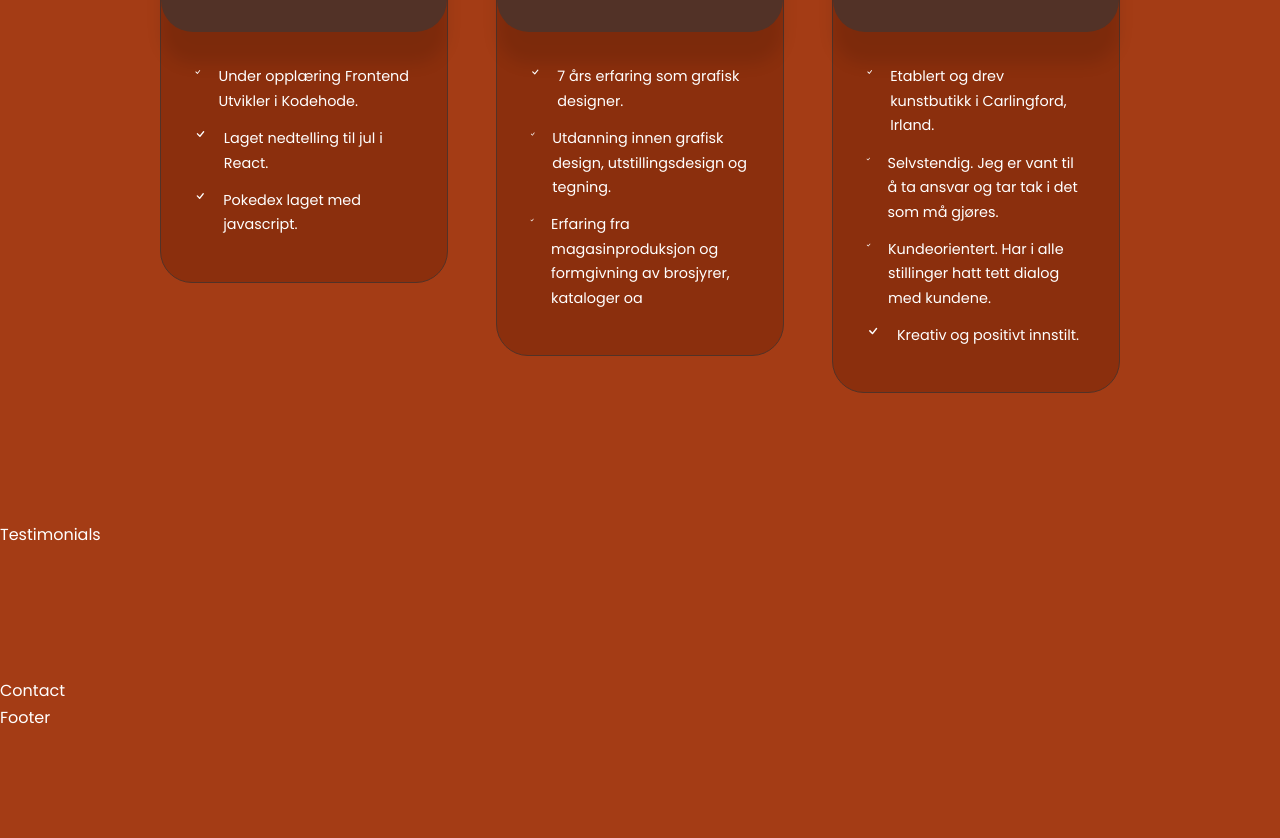
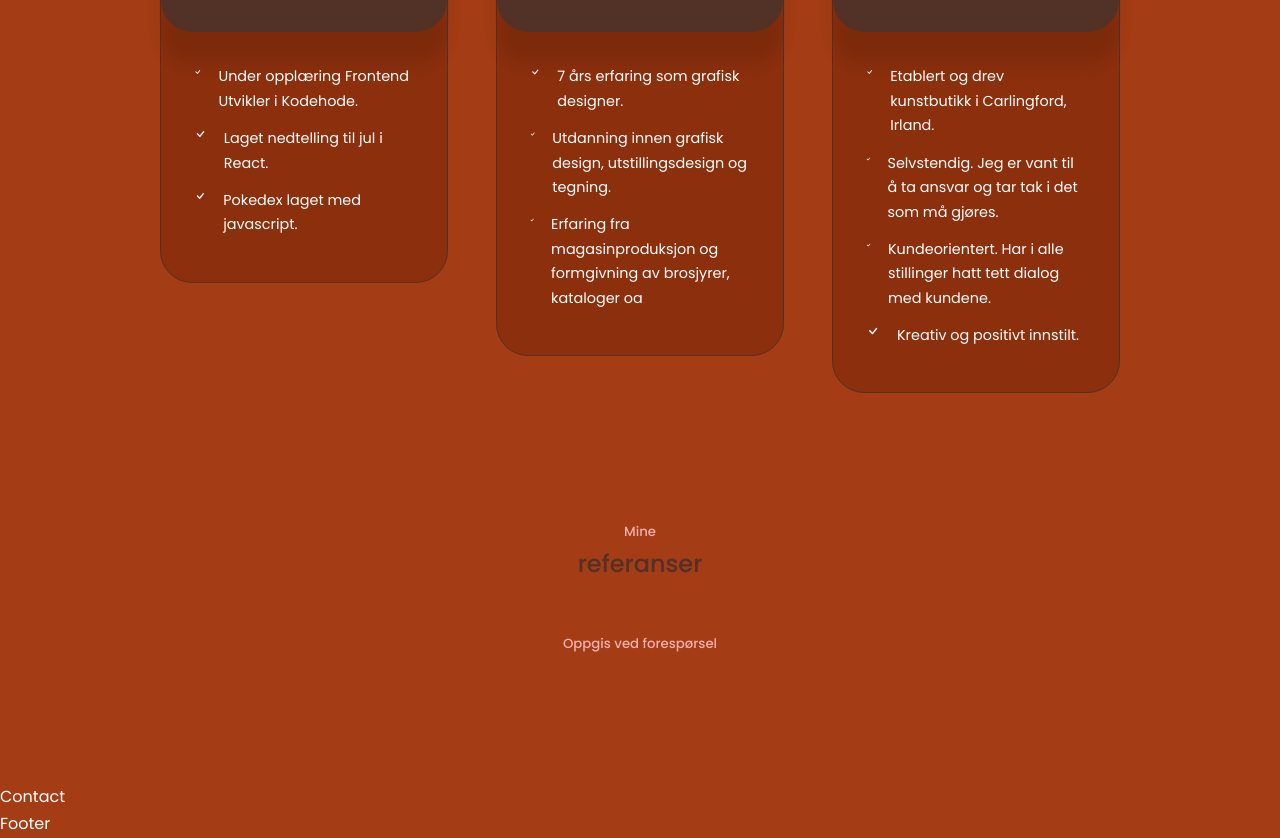
Before and after one commit to Viviann1/praksis-portfolio, a React (Create React App) app: page / in a window 1280 px wide. Shown: the part 3543-4381 px from the top of the page. Before the commit the page ends 4274 px from the top, so only its background shows below. Built offline with nearby package versions, Linux system fonts and the light colour scheme.

Commit message:
testimonials some css

```diff
--- a/src/components/testimonials/Testimonials.jsx
+++ b/src/components/testimonials/Testimonials.jsx
@@ -3,7 +3,18 @@ import './testimonials.css'
 
 const Testimonials = () => {
   return (
-    <section id='testimonials'>Testimonials</section>
+    <section id='testimonials'>
+      <h5>Mine</h5>
+      <h2>referanser</h2>
+
+      <div className="container.testimonials__container">
+
+        <article className="testimonials">
+         <h5>Oppgis ved forespørsel</h5>
+           </article>
+
+      </div>
+    </section>
   )
 }
 
--- a/src/components/testimonials/testimonials.css
+++ b/src/components/testimonials/testimonials.css
@@ -0,0 +1,18 @@
+.container.testimonials__container {
+    width: 80%;
+}
+
+
+.testimonial {
+    background: var(--color-bg-variant);
+    padding: 2.4rem 5rem;
+    border-radius: 2rem;
+    border: 1px solid transparent;
+    transition: var(--transition);
+}
+
+.testimonials {
+    text-align: center;
+    margin-bottom: 2rem;
+    color: var(--color-light);
+}
```
